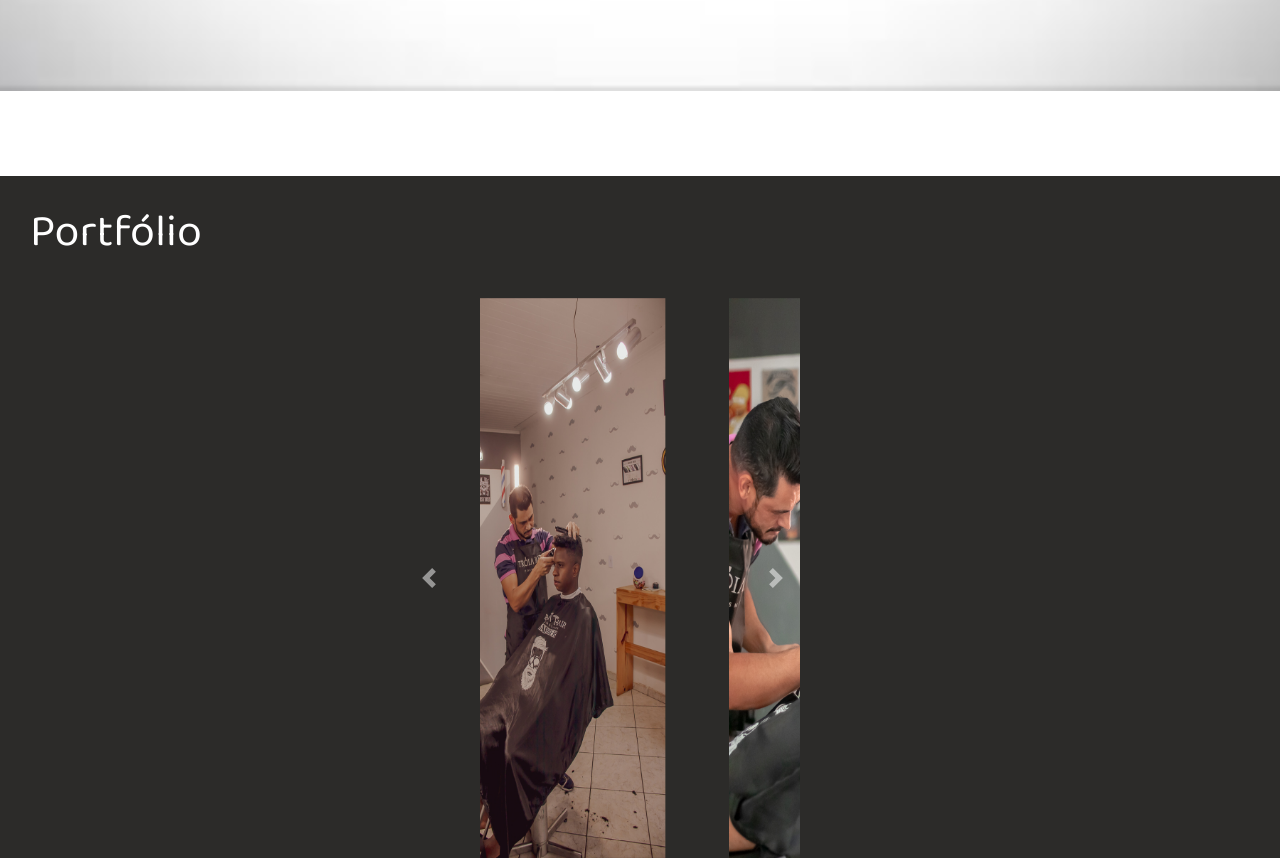
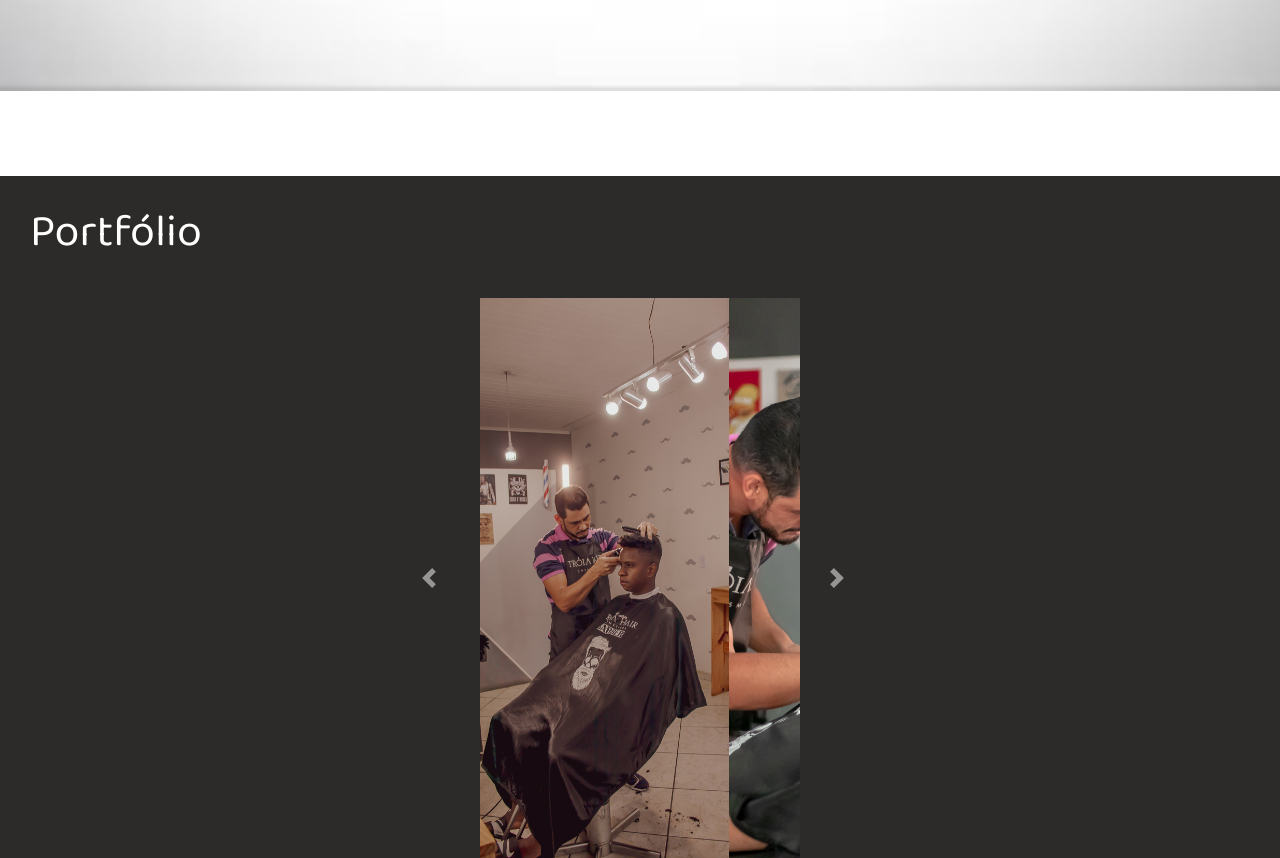
Before and after one commit to flores-joice/portfolioAleir, a plain HTML site: page index.html in a window 1280 px wide. Shown: the part 2248-3106 px from the top of the page. Drawn offline with nearby package versions, Linux system fonts and the light colour scheme.

Commit message:
juste next carousel

```diff
--- a/index.css
+++ b/index.css
@@ -187,7 +187,6 @@ nav a:hover {
 
 .portfolio img {
   height: 70vh;
-  width: 20vw;
 }
 
 #insta{
@@ -197,6 +196,12 @@ nav a:hover {
 .carousel-control-prev {
   left: -5rem;
 }
+
+.carousel-control-next {
+  left: 333px;
+}
+
+
 
 @media (max-width: 1024px) {
   nav {
```
